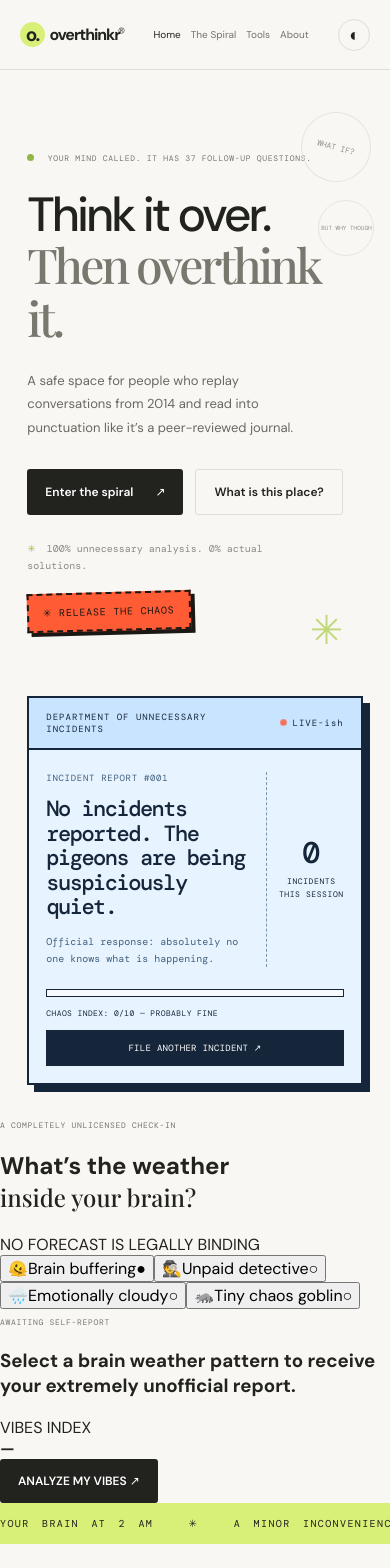
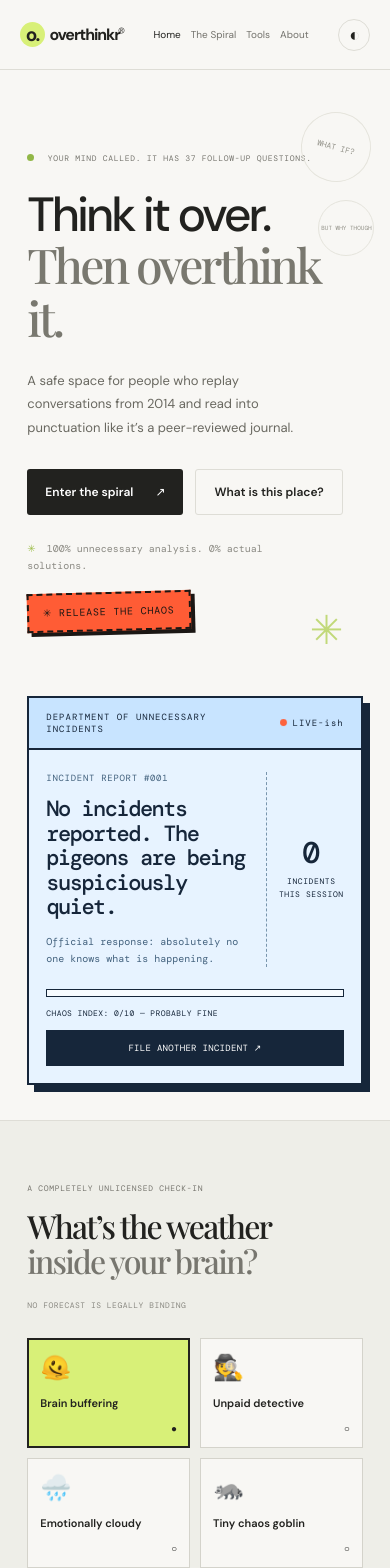
Before and after one commit to shreebalaji767/Overthinkr, a React (Vite) app: page / in a window 390 px wide. Shown: the top 1568 px of the page. Built offline with nearby package versions, Linux system fonts and the light colour scheme; a web font is replaced by a local one.

Commit message:
Style interactive mood check-in for mobile and dark mode

```diff
--- a/src/style.css
+++ b/src/style.css
@@ -68,3 +68,31 @@ button:focus-visible,a:focus-visible,textarea:focus-visible{outline:2px solid #a
 :root[data-theme="dark"] .incident-console{background:#d7ebff;color:#16263a}
 @media(max-width:760px){.incident-console{margin:0 7% 35px}.incident-body{padding:22px 17px;gap:12px}.incident-side{min-width:54px;padding-left:12px}.incident-number{font-size:30px}.incident-bottom{padding:0 17px 17px;grid-template-columns:1fr}.incident-bottom button{width:100%}.incident-bottom>span{line-height:1.6}}
 @media(prefers-reduced-motion:reduce){.incident-live i{animation:none}}
+
+
+/* Interactive brain-weather check-in */
+.mood-check{padding:74px 12%;background:#eeeee8;border-block:1px solid var(--line);color:#22221f}
+.mood-heading{display:flex;justify-content:space-between;align-items:flex-end;gap:22px;margin-bottom:28px}
+.mood-heading h2{font:500 clamp(32px,4.5vw,49px)/1.1 var(--serif);letter-spacing:-1.8px;margin:15px 0 0}
+.mood-heading h2 em{color:#77766f}
+.mood-weather{font:8px var(--mono);color:#8b8a83;letter-spacing:.5px;text-align:right}
+.mood-options{display:grid;grid-template-columns:repeat(4,minmax(0,1fr));gap:10px}
+.mood-option{display:flex;flex-direction:column;align-items:flex-start;gap:12px;text-align:left;min-height:125px;padding:16px 14px;background:#f8f7f4;border:1px solid #d4d3cb;color:#22221f;transition:transform .16s,border-color .16s,background .16s}
+.mood-option:hover{transform:translateY(-3px);border-color:#9fbd59}
+.mood-option.selected{background:#d8f078;border:2px solid #22221f;padding:15px 13px}
+.mood-emoji{font-size:25px}.mood-option>span:nth-child(2){font-size:11px;font-weight:600}.mood-checkmark{align-self:flex-end;margin-top:auto;font-size:10px}
+.mood-result{display:grid;grid-template-columns:minmax(0,1fr) minmax(110px,.45fr) auto;align-items:center;gap:23px;background:#fffefa;border:1px solid #d4d3cb;padding:22px;margin-top:12px}
+.mood-result-copy .eyebrow,.mood-meter-wrap>span{font:8px var(--mono);letter-spacing:.7px;color:#77766f}
+.mood-result h3{font:500 19px/1.45 var(--serif);margin:9px 0 0;max-width:440px}
+.mood-meter{height:7px;background:#e8e7df;border:1px solid #d4d3cb;margin:9px 0}
+.mood-meter span{display:block;height:100%;background:#a4c65b;transition:width .35s}
+.mood-meter-wrap b{font:10px var(--mono)}
+.mood-result .button{white-space:nowrap;font-size:9px;padding:13px}
+:root[data-theme="dark"] .mood-check{background:#24251f;color:#f1f0e9}
+:root[data-theme="dark"] .mood-heading h2 em{color:#aaa99f}
+:root[data-theme="dark"] .mood-option{background:#191a17;border-color:#3a3b34;color:#f1f0e9}
+:root[data-theme="dark"] .mood-option.selected{background:#d8f078;color:#22221f;border-color:#d8f078}
+:root[data-theme="dark"] .mood-result{background:#191a17;border-color:#3a3b34}
+:root[data-theme="dark"] .mood-meter{background:#30312b;border-color:#3a3b34}
+@media(max-width:900px){.mood-check{padding:62px 7%}.mood-options{grid-template-columns:repeat(2,minmax(0,1fr))}.mood-result{grid-template-columns:1fr 1fr}.mood-result-copy{grid-column:1/-1}.mood-result .button{justify-self:stretch}}
+@media(max-width:480px){.mood-heading{align-items:flex-start;flex-direction:column}.mood-weather{text-align:left}.mood-option{min-height:110px;padding:12px}.mood-option.selected{padding:11px}.mood-result{padding:16px;gap:15px}.mood-result h3{font-size:17px}.mood-meter-wrap{grid-column:1/-1}.mood-result .button{grid-column:1/-1}}
```
